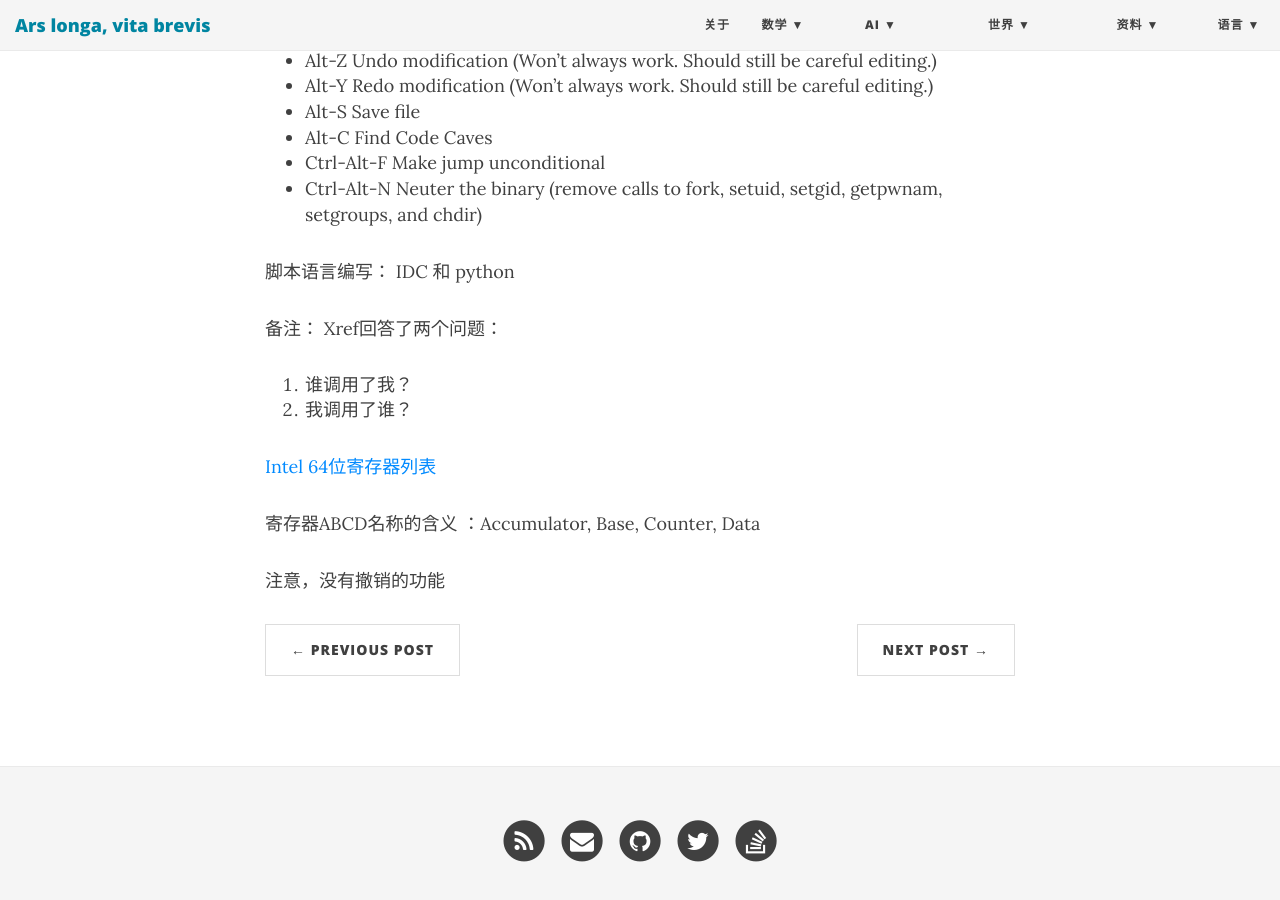
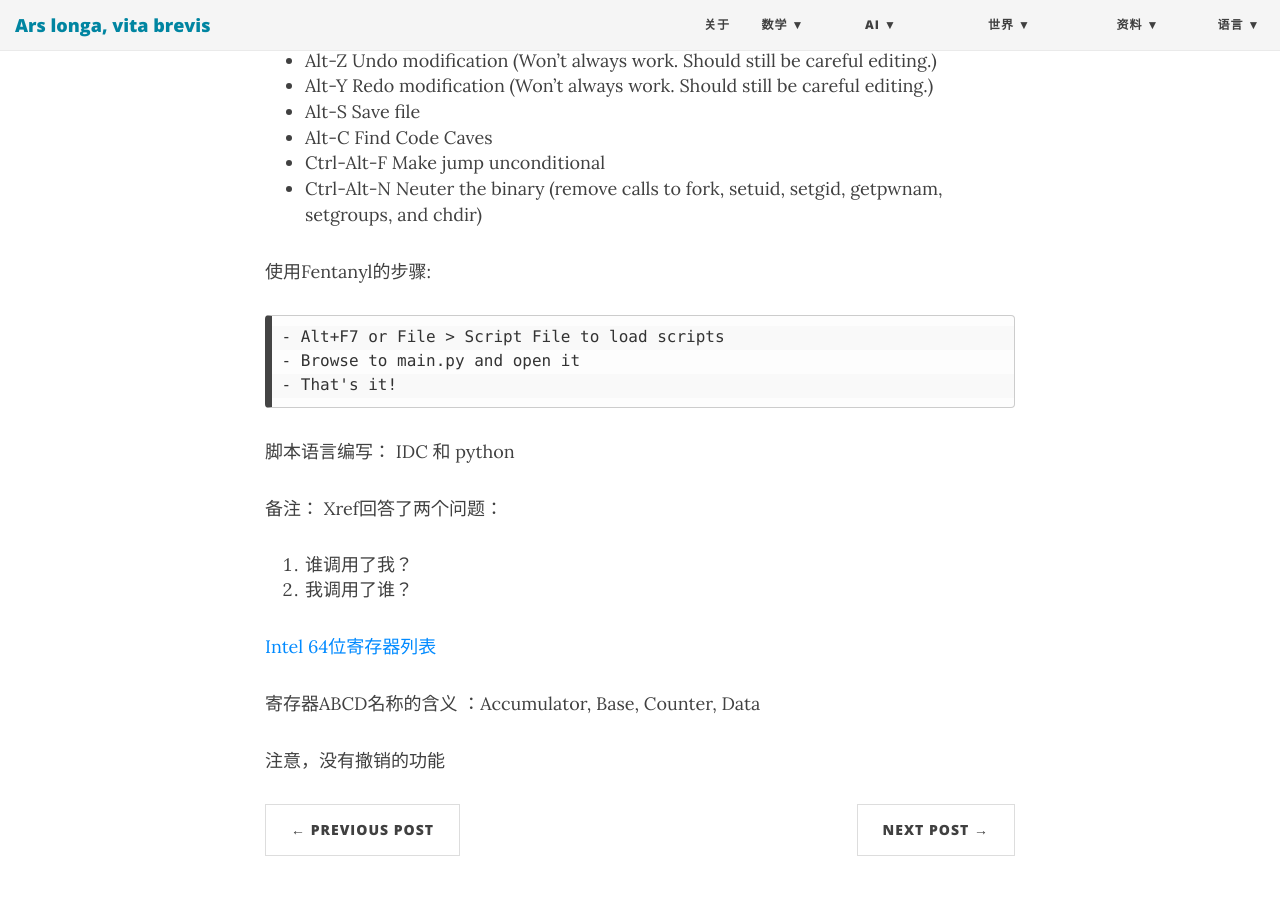
Before and after one commit to ZionPi/zionpi.github.io, a Jekyll site: the page built from _posts/2018-11-18-ida-practice.md, in a window 1280 px wide and 900 px high, scrolled down 918 px. Built offline with Jekyll 4.4.1, drawn with Linux system fonts in a browser that asks for light colours; nearby versions of some CDN libraries.

Commit message:
Update 2018-11-18-ida-practice.md

````diff
--- a/_posts/2018-11-18-ida-practice.md
+++ b/_posts/2018-11-18-ida-practice.md
@@ -33,6 +33,12 @@ IDA使这项工作变得容易了。我们来认识以下常用的快捷键:
 - Ctrl-Alt-F Make jump unconditional
 - Ctrl-Alt-N Neuter the binary (remove calls to fork, setuid, setgid, getpwnam, setgroups, and chdir)
 
+使用Fentanyl的步骤:
+```
+- Alt+F7 or File > Script File to load scripts
+- Browse to main.py and open it
+- That's it!
+```
 
 
 脚本语言编写：
````
